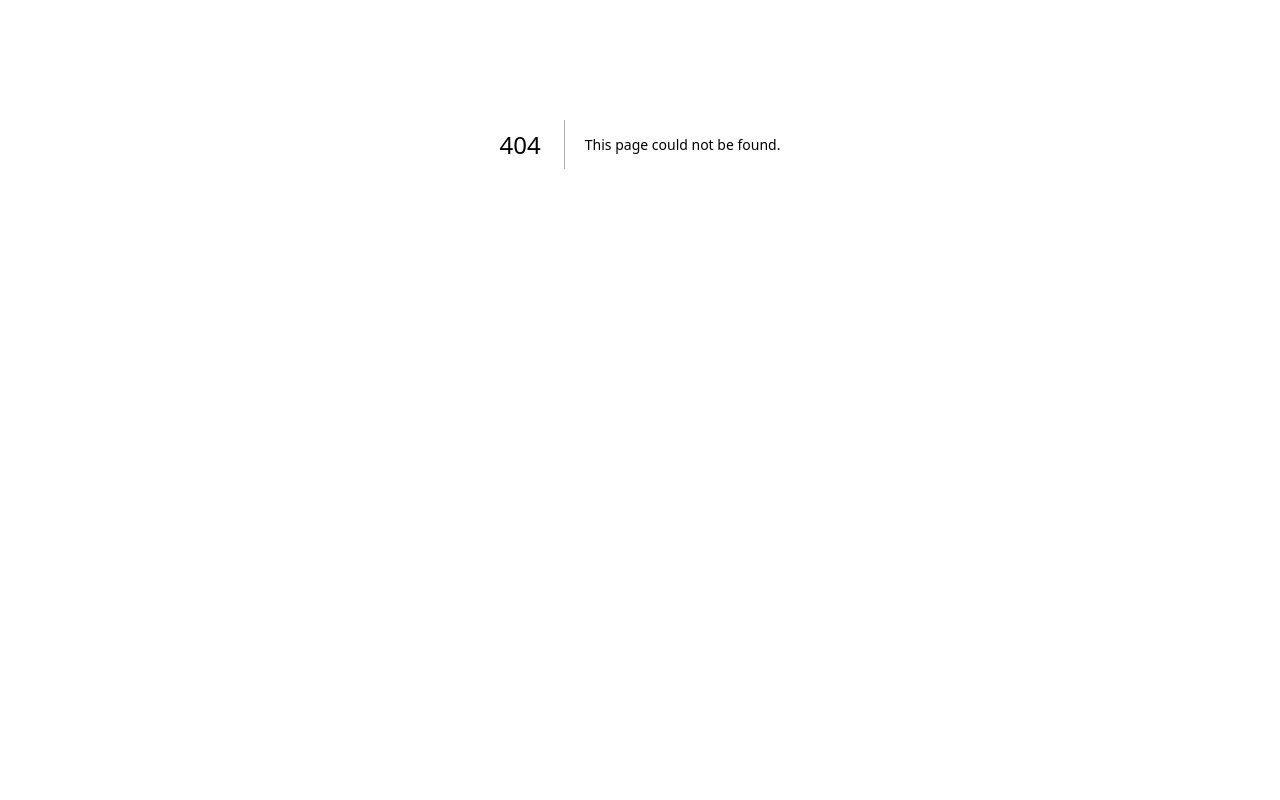
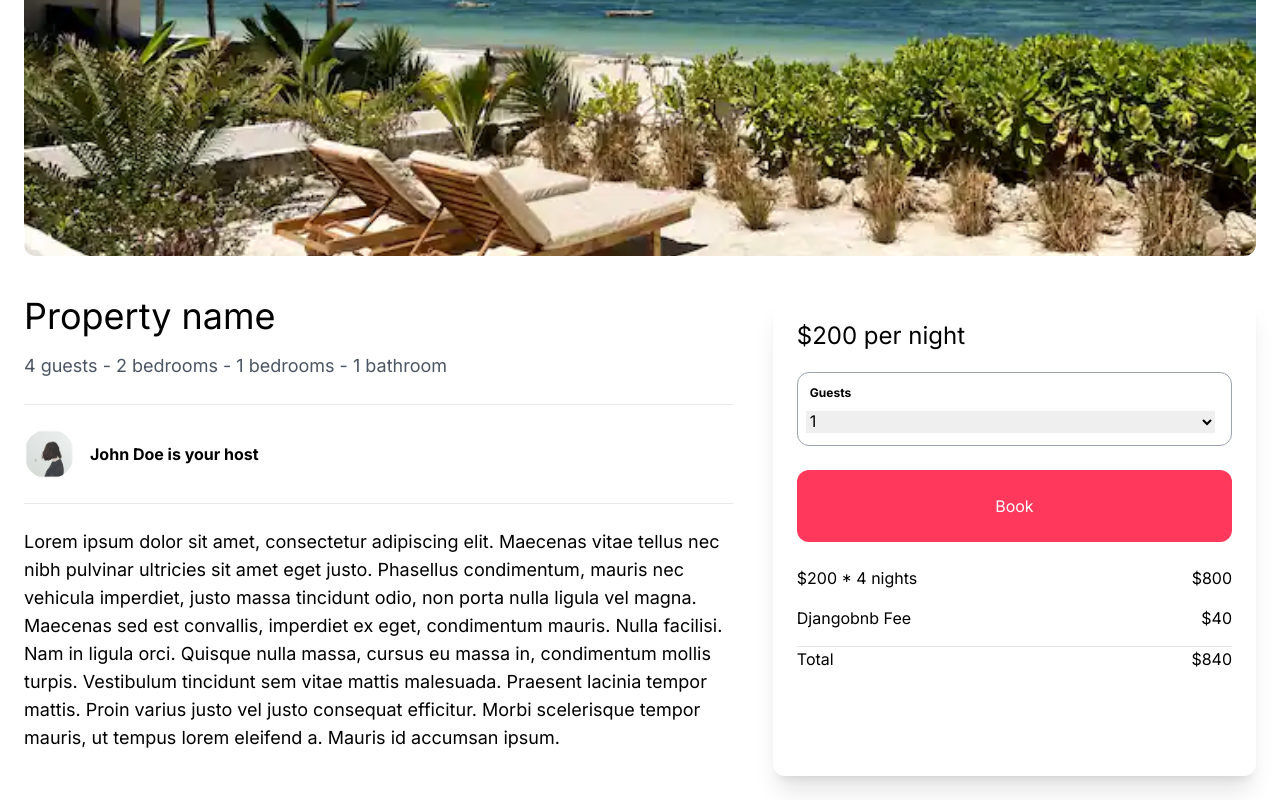
Before and after one commit to loveagile/Django-BNB, a Next.js app in the folder front_end/django-bnb-clone/: page /properties/1 in a window 1280 px wide. Before the commit this address had no page. Shown: the part 384-1184 px from the top of the page. Before the commit the page ends 928 px from the top, so only its background shows below. Built offline with nearby package versions, Linux system fonts and the light colour scheme.

Commit message:
Detail page for properties (static)

```diff
--- /dev/null
+++ b/front_end/django-bnb-clone/app/components/properties/ReservationSidebar.tsx
@@ -0,0 +1,37 @@
+const ReservationSidebar = () => {
+    return (
+        <aside className="mt-6 p-6 col-span-2 rounded-xl border-gray-300 shadow-xl">
+            <h2 className="mb-5 text-2xl">$200 per night</h2>
+
+            <div className="mb-6 p-3 border border-gray-400 rounded-xl">
+                <label className="mb-2 block font-bold text-xs">Guests</label>
+                <select className="w-full -ml-1 text-xm">
+                    <option>1</option>
+                    <option>2</option>
+                    <option>3</option>
+                    <option>4</option>
+                </select>
+            </div>
+
+            <div className="w-full mb-6 py-6 text-center text-white bg-airbnb hover:bg-airbnb-dark rounded-xl">Book</div>
+
+            <div className="mb-4 flex justify-between align-center">
+                <p>$200 * 4 nights</p>
+                <p>$800</p>
+            </div>
+            <div className="mb-4 flex justify-between align-center">
+                <p>Djangobnb Fee</p>
+                <p>$40</p>
+            </div>
+
+            <hr />
+
+            <div className="mb-4 flex justify-between align-center font-vold">
+                <p>Total</p>
+                <p>$840</p>
+            </div>
+        </aside>
+    )
+}
+
+export default ReservationSidebar;
--- a/front_end/django-bnb-clone/app/page.tsx
+++ b/front_end/django-bnb-clone/app/page.tsx
@@ -2,11 +2,13 @@ import Categories from "./components/Categories";
 import PropertyList from "./components/properties/PropertyList";
 
 export default function Home() {
-  return <main className="max-w-[1500px] mx-auto px-6">
+  return (
+  <main className="max-w-[1500px] mx-auto px-6">
      <Categories />
       <div className="mt-4 grid grid-cols-1 md:grid-cols-3 lg:grid-cols-5 gap-6">
         <PropertyList />
       </div>
 
-  </main>;
+  </main>
+  );
 }
--- /dev/null
+++ b/front_end/django-bnb-clone/app/properties/[id]/page.tsx
@@ -0,0 +1,53 @@
+import Image from 'next/image';
+import ReservationSidebar from '@/app/components/properties/ReservationSidebar';
+
+const PropertyDetailPage = () => {
+    return (
+        <main className="max-w-[1500px] mx-auto px-6 pb-6">
+            <div className="w-full h-[64vh] mb-4 overflow-hidden rounded-xl relative">
+                <Image
+                    fill
+                    src="/beach_1.jpg"
+                    className="object-cover w-full h-full"
+                    alt="Beach house"
+                />
+            </div>
+
+            <div className='grid grid-cols-1 md:grid-cols-5 gap-4'>
+                <div className='py-6 pr-6 col-span-3'>
+                    <h1 className='mb-4 text-4xl'>Property name</h1>
+                    <span className='mb-6 block text-lg text-gray-600'>
+                        4 guests - 2 bedrooms - 1 bedrooms - 1 bathroom
+                    </span>
+
+                    <hr />
+
+                    <div className='py-6 flex items-center space-x-4'>
+                        <Image
+                            src="/profile_pic_1.jpg"
+                            width={50}
+                            height={50}
+                            className='rounded-full'
+                            alt='user name'
+
+                        />
+                        <p><strong>John Doe is your host</strong></p>
+                    </div>
+
+                    <hr />
+
+                    <div className='mt-6 text-lg'>
+                    Lorem ipsum dolor sit amet, consectetur adipiscing elit. Maecenas vitae tellus nec nibh pulvinar ultricies sit amet eget justo. Phasellus condimentum, mauris nec vehicula imperdiet, justo massa tincidunt odio, non porta nulla ligula vel magna. Maecenas sed est convallis, imperdiet ex eget, condimentum mauris. Nulla facilisi. Nam in ligula orci. Quisque nulla massa, cursus eu massa in, condimentum mollis turpis. Vestibulum tincidunt sem vitae mattis malesuada. Praesent lacinia tempor mattis. Proin varius justo vel justo consequat efficitur. Morbi scelerisque tempor mauris, ut tempus lorem eleifend a. Mauris id accumsan ipsum.
+                    </div>
+                </div>
+
+                <ReservationSidebar />
+            </div>
+
+        </main>
+
+
+    )
+}
+
+export default PropertyDetailPage;
```
Also changed, not shown: front_end/django-bnb-clone/public/profile_pic_1.jpg (added).
